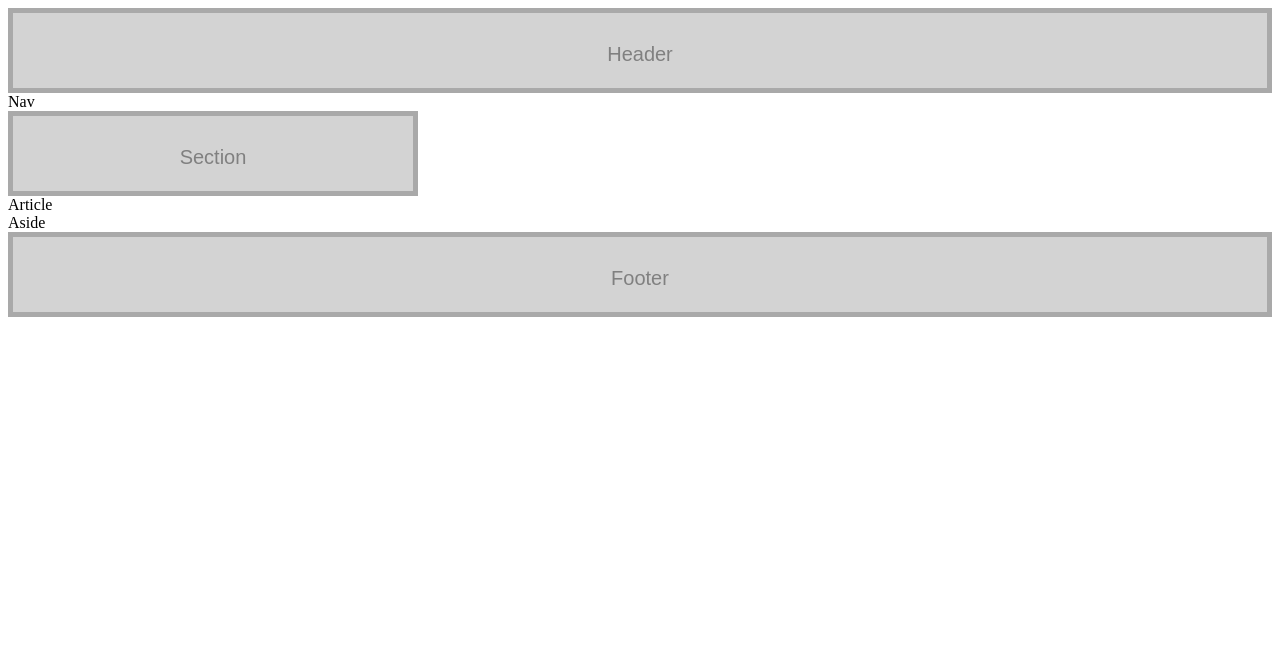
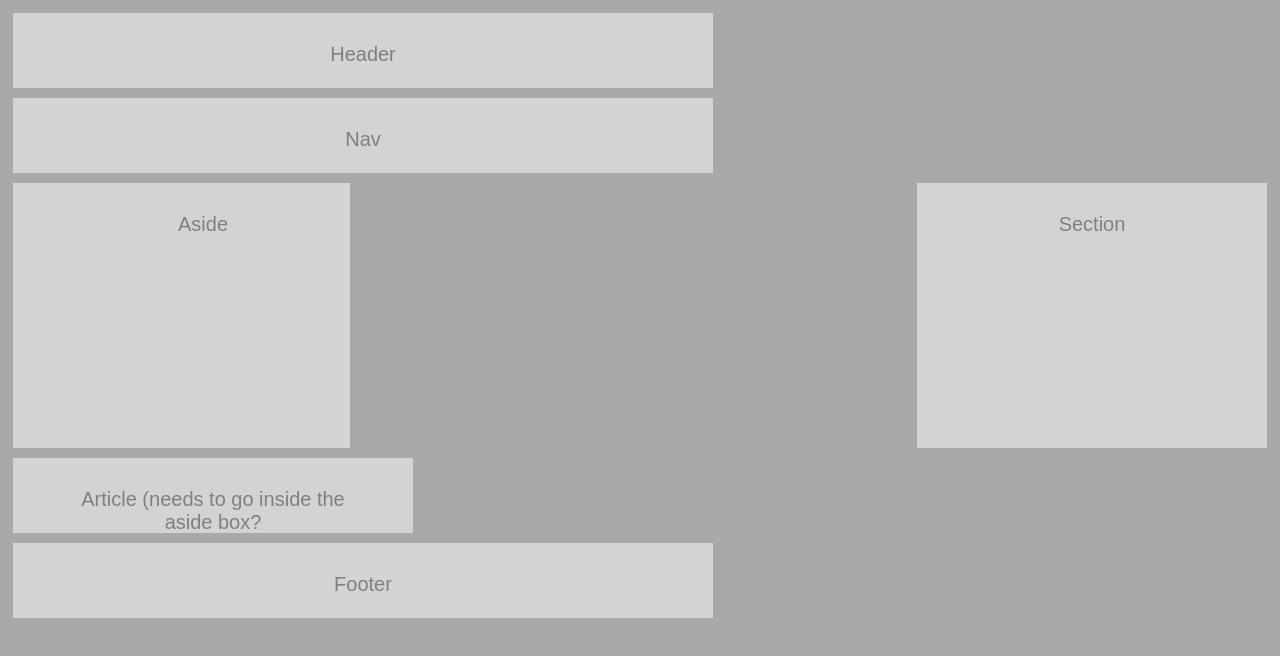
Before and after one commit to dashley06/HW-Wireframe, a plain HTML site: page index.html in a window 1280 px wide. Drawn offline with Linux system fonts and the light colour scheme.

Commit message:
trying to float boxes

```diff
--- a/index.html
+++ b/index.html
@@ -4,6 +4,7 @@
         <meta charset="UTF-8">
         <title>Layout with floats</title>
         <link rel="stylesheet" href="./style.css">
+       <link rel="stylesheet" href="./float-style.css">
       </head>
 
 <body>
@@ -11,8 +12,8 @@
         <header>Header</header>
         <nav>Nav</nav>
         <section>Section</section>
-        <article>Article</article>
         <aside>Aside</aside>
+        <article>Article (needs to go inside the aside box?</article>
     <footer>Footer</footer>
 
     </div>
--- a/style.css
+++ b/style.css
@@ -1,8 +1,12 @@
+body {
+    background-color: darkgrey;
+}
+
 header {
-    font-family: 'Arial', 'Helvetica Neue', Helvetica, sans-serif;
+    font-family: Arial;
     color: gray;
     background: lightgrey;
-    width: '300px';
+    width: 600px;
     height: 15px;
     font-size: 20px;
     border: 5px solid darkgrey;
@@ -10,11 +14,11 @@ header {
     text-align: center;
 }
 
-footer{
-    font-family: 'Arial', 'Helvetica Neue', Helvetica, sans-serif;
+footer {
+    font-family: Arial;
     color: gray;
     background: lightgrey;
-    width: '300px';
+    width: 600px;
     height: 15px;
     font-size: 20px;
     border: 5px solid darkgrey;
@@ -23,7 +27,45 @@ footer{
 }
 
 section {
-    font-family: 'Arial', 'Helvetica Neue', Helvetica, sans-serif;
+    float: right;
+    font-family: Arial;
+    color: gray;
+    background: lightgrey;
+    width: 250px;
+    height: 205px;
+    font-size: 20px;
+    border: 5px solid darkgrey;
+    padding: 30px 50px 30px 50px;
+    text-align: center;
+}
+
+aside {
+        float: left clear;
+        font-family: Arial;
+        color: gray;
+        background: lightgrey;
+        width: 280px;
+        height: 205px;
+        font-size: 20px;
+        border: 5px solid darkgrey;
+        padding: 30px 7px 30px 50px;
+        text-align: center;
+    }
+
+nav {
+    font-family: Arial;
+    color: gray;
+    background: lightgrey;
+    width: 600px;
+    height: 15px;
+    font-size: 20px;
+    border: 5px solid darkgrey;
+    padding: 30px 50px 30px 50px;
+    text-align: center;
+}
+
+article {
+    font-family: Arial;
     color: gray;
     background: lightgrey;
     width: 300px;
@@ -32,20 +74,4 @@ section {
     border: 5px solid darkgrey;
     padding: 30px 50px 30px 50px;
     text-align: center;
-
-aside {
-        font-family: 'Arial', 'Helvetica Neue', Helvetica, sans-serif;
-        color: gray;
-        background: lightgrey;
-        width: '300px';
-        height: 15px;
-        font-size: 20px;
-        border: 5px solid darkgrey;
-        padding: 30px 50px 30px 50px;
-        text-align: center;
-    }
 }
-body {
-    background: color black;
-
-}
```
